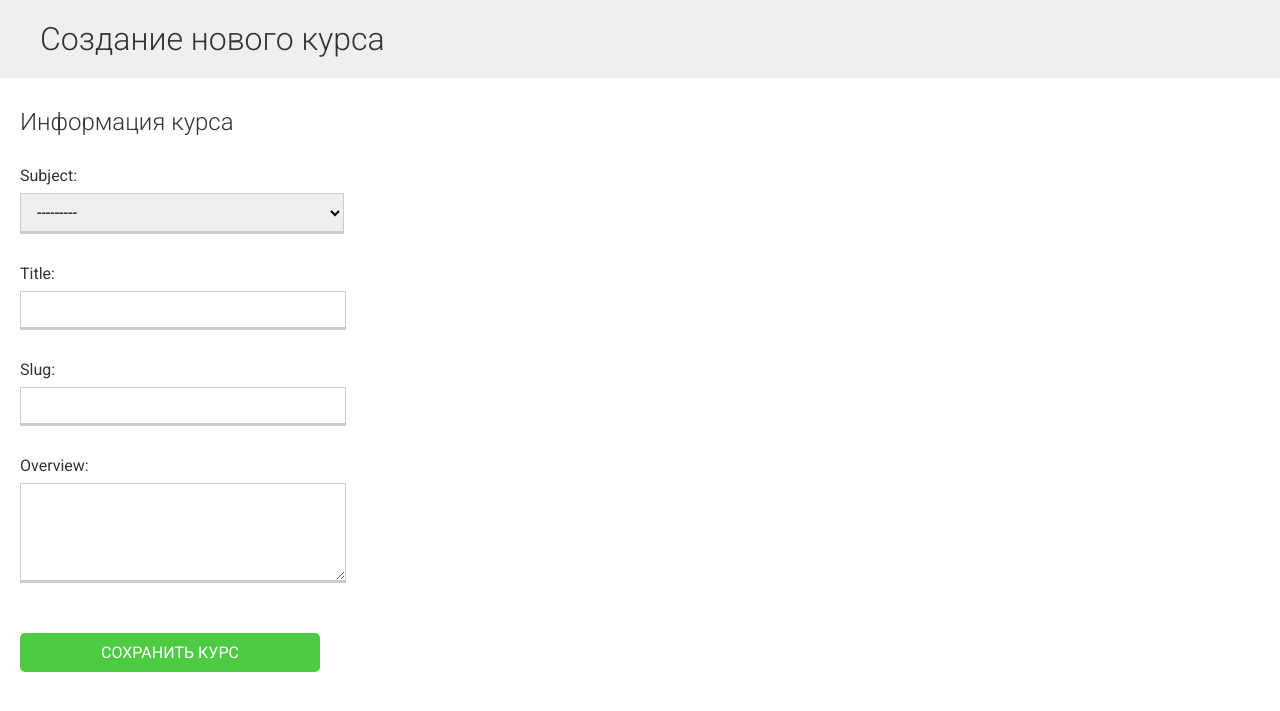
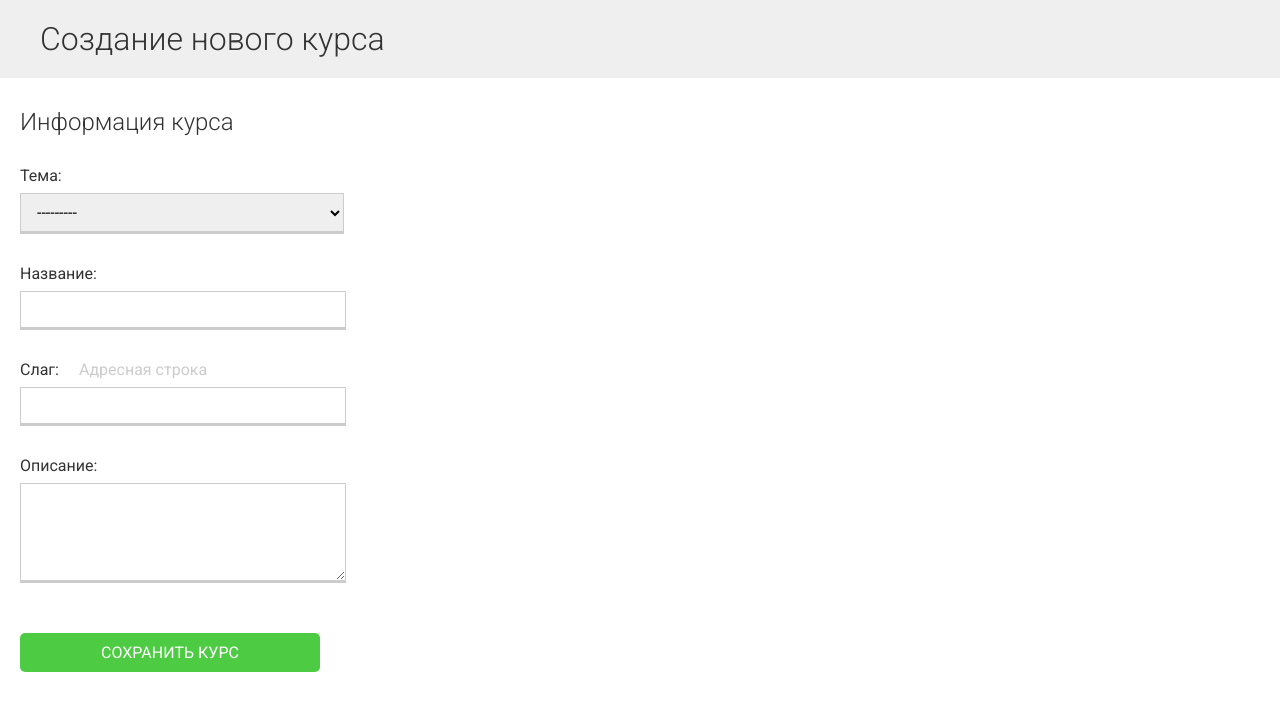
Before and after one commit to Warkinstar/educa, a Django app: page /course/create/ in a window 1280 px wide. Shown: the part 54-765 px from the top of the page. Run offline with Django 4.2, Linux system fonts and the light colour scheme; the visitor is signed in with stand-in values (Sample User, id 1); data that the repository does not hold is empty.

Commit message:
Using formsets for course modules

```diff
--- a/courses/models.py
+++ b/courses/models.py
@@ -6,7 +6,7 @@
 
 
 class Subject(models.Model):
-    title = models.CharField(max_length=200)
+    title = models.CharField("Тема", max_length=200)
     slug = models.SlugField(max_length=200, unique=True)
 
     class Meta:
@@ -23,11 +23,11 @@
         on_delete=models.CASCADE,
     )
     subject = models.ForeignKey(
-        Subject, related_name="courses", on_delete=models.CASCADE
+        Subject, related_name="courses", on_delete=models.CASCADE, verbose_name="Тема"
     )
-    title = models.CharField(max_length=200)
-    slug = models.SlugField(max_length=200, unique=True)
-    overview = models.TextField()
+    title = models.CharField("Название", max_length=200)
+    slug = models.SlugField("Слаг", max_length=200, unique=True, help_text="Адресная строка")
+    overview = models.TextField("Описание")
     created = models.DateTimeField(auto_now_add=True)
 
     class Meta:
@@ -39,8 +39,8 @@
 
 class Module(models.Model):
     course = models.ForeignKey(Course, related_name="modules", on_delete=models.CASCADE)
-    title = models.CharField(max_length=200)
-    description = models.TextField(blank=True)
+    title = models.CharField(verbose_name="Название", max_length=200)
+    description = models.TextField(verbose_name="Описание", blank=True)
     order = OrderField(blank=True, for_fields=["course"])
 
     class Meta:
--- a/courses/templates/courses/manage/course/form.html
+++ b/courses/templates/courses/manage/course/form.html
@@ -4,7 +4,7 @@
   {% if object %}
     Редактирование курса "{{ object.title }}"
   {% else %}
-    Create a new course
+    Создание нового курса
   {% endif %}
 {% endblock title %}
 
--- a/courses/templates/courses/manage/course/list.html
+++ b/courses/templates/courses/manage/course/list.html
@@ -11,6 +11,7 @@
         <p>
             <a href="{% url 'course_edit' course.id %}">Редактировать</a>
             <a href="{% url 'course_delete' course.id %}">Удалить</a>
+            <a href="{% url "course_module_update" course.id %}">Редактировать модули</a>
         </p>
       </div>
     {% empty %}
--- a/courses/urls.py
+++ b/courses/urls.py
@@ -6,5 +6,5 @@
     path("create/", views.CourseCreateView.as_view(), name="course_create"),
     path("<pk>/edit/", views.CourseUpdateView.as_view(), name="course_edit"),
     path("<pk>/delete/", views.CourseDeleteView.as_view(), name="course_delete"),
-
+    path("<pk>/module/", views.CourseModuleUpdateView.as_view(), name="course_module_update"),
 ]
--- a/courses/views.py
+++ b/courses/views.py
@@ -1,7 +1,9 @@
-from django.shortcuts import render
+from django.shortcuts import redirect, get_object_or_404
 from django.views.generic.list import ListView
 from django.views.generic.edit import CreateView, UpdateView, DeleteView
+from django.views.generic.base import TemplateResponseMixin, View
 from django.urls import reverse_lazy
+from .forms import ModuleFormSet
 from .models import Course
 from django.contrib.auth.mixins import LoginRequiredMixin, PermissionRequiredMixin
 
@@ -44,3 +46,30 @@
 class CourseDeleteView(OwnerCourseMixin, DeleteView):
     template_name = "courses/manage/course/delete.html"
     permission_required = "courses.delete_course"
+
+
+class CourseModuleUpdateView(TemplateResponseMixin, View):
+    template_name = "courses/manage/module/formset.html"
+    course = None
+
+    def get_formset(self, data=None):
+        return ModuleFormSet(instance=self.course, data=data)
+
+    def dispatch(self, request, pk):
+        self.course = get_object_or_404(
+            Course,
+            id=pk,
+            owner=request.user
+        )
+        return super().dispatch(request, pk)
+
+    def get(self, request, *args, **kwargs):
+        formset = self.get_formset()
+        return self.render_to_response({"course": self.course, "formset": formset})
+
+    def post(self, request, *args, **kwargs):
+        formset = self.get_formset(data=request.POST)
+        if formset.is_valid():
+            formset.save()
+            return redirect("manage_course_list")
+        return self.render_to_response({"course": self.course, "formset": formset})
--- a/educa/settings.py
+++ b/educa/settings.py
@@ -110,13 +110,13 @@
 # Internationalization
 # https://docs.djangoproject.com/en/4.1/topics/i18n/
 
-LANGUAGE_CODE = "en-us"
-
-TIME_ZONE = "UTC"
+LANGUAGE_CODE = "ru-RU"
 
 USE_I18N = True
 
+# TimeZone
 USE_TZ = True
+TIME_ZONE = "Asia/Almaty"
 
 
 # Static files (CSS, JavaScript, Images)
```
Also changed, not shown: courses/forms.py (added, +12 -0 lines), courses/templates/courses/manage/module/formset.html (added, +18 -0 lines).
